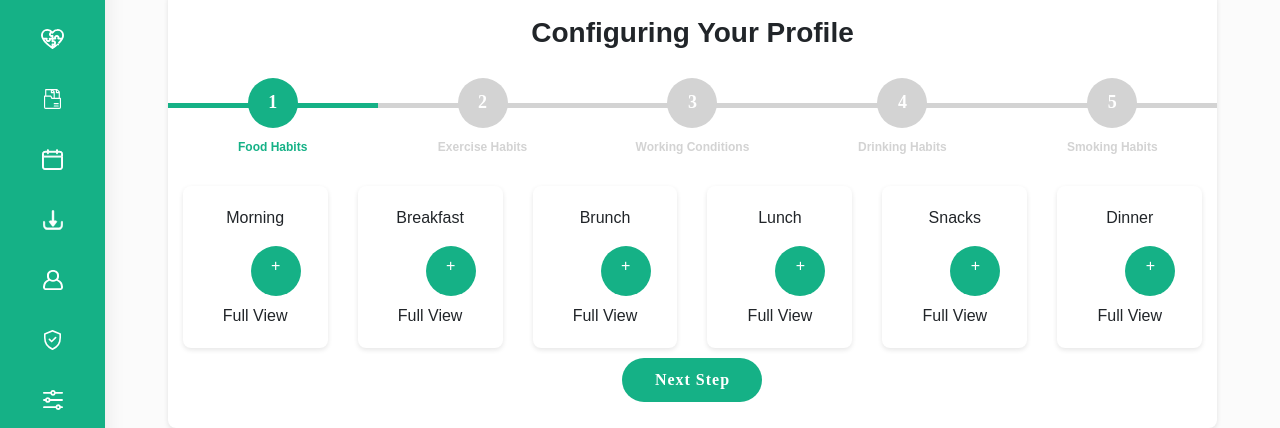
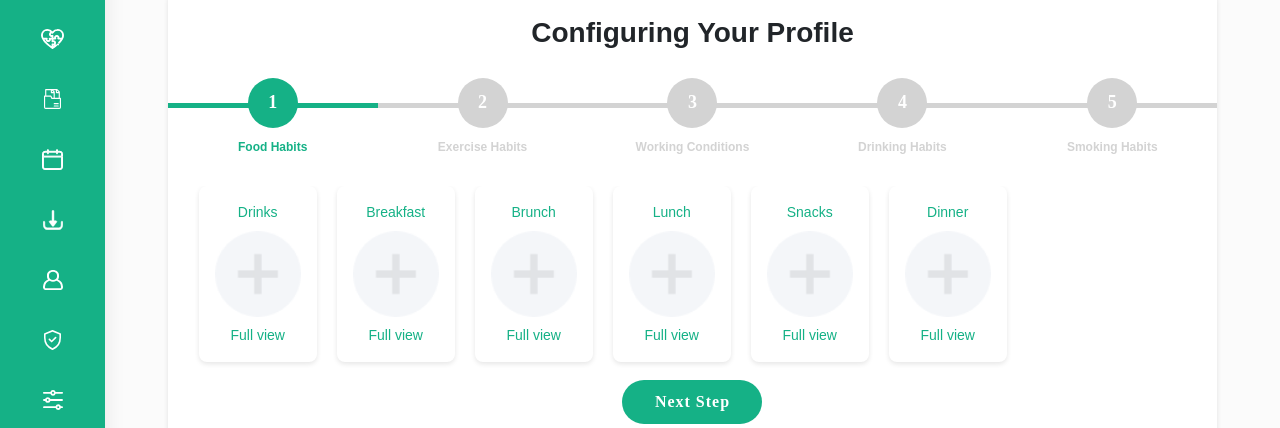
Before and after one commit to rahulchowdary97/yiralife, a plain HTML site: page ConfigureProfile.html in a window 1280 px wide. Shown: the part 216-644 px from the top of the page. Drawn offline with nearby package versions, Linux system fonts and the light colour scheme.

Commit message:
configure profile changes

```diff
--- a/ConfigureProfile.html
+++ b/ConfigureProfile.html
@@ -16,6 +16,7 @@
   <link rel="stylesheet" href="css/slick.css">
   <link rel="stylesheet" href="css/slider.css">
   <script src="js/slick.js"></script>
+
 </head>
 
 <body>
@@ -196,96 +197,95 @@
                     <li id="smoke"><strong>Smoking Habits</strong></li>
                   </ul> <!-- fieldsets -->
                   <fieldset class="pb-0">
-                    <div class="row mx-0">
-                      <div class="col-lg-2 col-6">
-                        <div class="card profile_card">
-                          <div class="card-body">
-                            <div>
-                              <p>Morning </p>
+                    <div class="row mx-0 mx-lg-0 ">
+                      <div class="col-12">
+                        <section class="variable slider mb-lg-0 pb-lg-2 pb-2 mt-4 mt-lg-0">
+                          <div class="card profile_card border-0 health_box ml-lg-3" data-toggle="modal"
+                            data-target="#myModal">
+                            <div class="card-body p-3">
+                              <div class="text-center">
+                                <p class="mb-0 font_size_14px">Drinks</p>
                               </div>
-                            <div style="background: #15b186;height: 50px;border-radius: 50px;width: 50px;" class="ml-5">
-                              <p class="mb-0 pt-2 text-white">+</p>
+                              <div><img src="images/add_icon.png" class="mt-2">
                               </div>
-                            <div>
-                              <p class="mb-0 mt-2">Full View</p>
+                              <div class="text-center">
+                                <p class="mb-0 font_size_14px mt-2">Full view</p>
+                              </div>
+                            </div>
+
+                          </div>
+                          <div class="card profile_card border-0 ml-lg-3 health_box">
+                            <div class="card-body p-3">
+                              <div class="text-center">
+                                <p class="mb-0 font_size_14px">Breakfast</p>
+                              </div>
+                              <div><img src="images/add_icon.png" class="mt-2">
+                              </div>
+                              <div class="text-center">
+                                <p class="mb-0 font_size_14px mt-2">Full view</p>
                               </div>
                             </div>
                           </div>
+                          <!-- <div class="card profile_card border-0">
+                              <div class="card-body p-3">
+                                  <div class="text-center">
+                                      <p class="mb-0 font_size_14px">Working Conditions</p>
                                   </div>
-                      <div class="col-lg-2 col-6">
-                        <div class="card profile_card">
-                          <div class="card-body">
-                            <div>
-                              <p>Breakfast</p>
+                                  <div><img src="images/workplace.png" style="height: 100px;width: 100px;" class="mt-2"></div>
+                                  <div class="text-center mt-2">
+                                      <p class="mb-0 font_size_14px">Full view</p>
                                   </div>
-                            <div style="background: #15b186;height: 50px;border-radius: 50px;width: 50px;" class="ml-5">
-                              <p class="mb-0 pt-2 text-white">+</p>
                               </div>
-                            <div>
-                              <p class="mb-0 mt-2">Full View</p>
+                          </div> -->
+                          <div class="card profile_card border-0 ml-lg-3 health_box">
+                            <div class="card-body p-3">
+                              <div class="text-center">
+                                <p class="mb-0 font_size_14px">Brunch</p>
+                              </div>
+                              <div><img src="images/add_icon.png" class="mt-2">
+                              </div>
+                              <div class="text-center">
+                                <p class="mb-0 font_size_14px mt-2">Full view</p>
                               </div>
                             </div>
                           </div>
+                          <div class="card profile_card border-0 ml-lg-3 health_box">
+                            <div class="card-body p-3">
+                              <div class="text-center">
+                                <p class="mb-0 font_size_14px">Lunch</p>
                               </div>
-                      <div class="col-lg-2 col-6 mt-2 mt-lg-0">
-                        <div class="card profile_card">
-                          <div class="card-body">
-                            <div>
-                              <p>Brunch</p>
+                              <div><img src="images/add_icon.png" class="mt-2">
                               </div>
-                            <div style="background: #15b186;height: 50px;border-radius: 50px;width: 50px;" class="ml-5">
-                              <p class="mb-0 pt-2 text-white">+</p>
-                            </div>
-                            <div>
-                              <p class="mb-0 mt-2">Full View</p>
+                              <div class="text-center">
+                                <p class="mb-0 font_size_14px mt-2">Full view</p>
                               </div>
                             </div>
                           </div>
+                          <div class="card profile_card border-0 ml-lg-3 health_box">
+                            <div class="card-body p-3">
+                              <div class="text-center">
+                                <p class="mb-0 font_size_14px">Snacks</p>
                               </div>
-                      <div class="col-lg-2 col-6 mt-2 mt-lg-0">
-                        <div class="card profile_card">
-                          <div class="card-body">
-                            <div>
-                              <p>Lunch</p>
+                              <div><img src="images/add_icon.png" class="mt-2">
                               </div>
-                            <div style="background: #15b186;height: 50px;border-radius: 50px;width: 50px;" class="ml-5">
-                              <p class="mb-0 pt-2 text-white">+</p>
-                            </div>
-                            <div>
-                              <p class="mb-0 mt-2">Full View</p>
+                              <div class="text-center">
+                                <p class="mb-0 font_size_14px mt-2">Full view</p>
                               </div>
                             </div>
                           </div>
+                          <div class="card profile_card border-0 ml-lg-3 health_box">
+                            <div class="card-body p-3">
+                              <div class="text-center">
+                                <p class="mb-0 font_size_14px">Dinner</p>
                               </div>
-                      <div class="col-lg-2 col-6 mt-2 mt-lg-0">
-                        <div class="card profile_card">
-                          <div class="card-body">
-                            <div>
-                              <p>Snacks</p>
+                              <div><img src="images/add_icon.png" class="mt-2">
                               </div>
-                            <div style="background: #15b186;height: 50px;border-radius: 50px;width: 50px;" class="ml-5">
-                              <p class="mb-0 pt-2 text-white">+</p>
-                            </div>
-                            <div>
-                              <p class="mb-0 mt-2">Full View</p>
+                              <div class="text-center">
+                                <p class="mb-0 font_size_14px mt-2">Full view</p>
                               </div>
                             </div>
                           </div>
-                      </div>
-                      <div class="col-lg-2 col-6 mt-2 mt-lg-0">
-                        <div class="card profile_card">
-                          <div class="card-body">
-                            <div>
-                              <p>Dinner</p>
-                            </div>
-                            <div style="background: #15b186;height: 50px;border-radius: 50px;width: 50px;" class="ml-5">
-                              <p class="mb-0 pt-2 text-white">+</p>
-                            </div>
-                            <div>
-                              <p class="mb-0 mt-2">Full View</p>
-                            </div>
-                          </div>
-                        </div>
+                        </section>
                       </div>
                     </div>
                     <input type="button" name="next" class="next action-button" value="Next Step" />
@@ -318,9 +318,11 @@
     </div>
   </div>
 
+  <script src="js/bootstrap.min.js"></script>
   <script src="js/bootstrap.js"></script>
-  <script src="js/bootstrap.min.js"></script>
-  <script src="js/jquery.min.js"></script>
+  <script src="js/jquery-3.5.1.js"></script>
+  <script src="js/slick.js"></script>
+  <script src="js/bootstrap.js"></script>
   <script>
     $(document).ready(function () {
       $(".variable").slick({
@@ -400,8 +402,49 @@
 
     });
   </script>
-<script src="https://maxcdn.bootstrapcdn.com/bootstrap/4.5.2/js/bootstrap.min.js"></script>
-  <script src="js/jquery-3.5.1.js"></script>
+  <div class="modal pr-0" id="myModal" data-backdrop="static">
+    <div class="modal-dialog modal-dialog-centered modal-lg">
+      <div class="modal-content border-0">
+
+        <!-- Modal Header -->
+        <div class="border-0">
+          <div class="row mx-0 mt-3">
+            <div class="col-lg-8">
+              <h4 class="modal-title">Morning Bevarages</h4>
+            </div>
+            <div class="col-lg-4 mt-3 mt-lg-0">
+              <span class="btn-show-pass">
+                <i class="fa fa-search"></i>
+              </span>
+              <input class="form-control" type="text" placeholder="search">
+            </div>
+          </div>
+        </div>
+
+        <!-- Modal body -->
+        <div class="modal-body">
+          <div class="row">
+            <div class="col-2 col-lg-1">
+              <img src="images/blackcoffee-1561170296.png" style="height: 100px;">
+            </div>
+            <div class="col-2 col-lg-1">
+              <img src="images/Tea.png" style="height: 100px;">
+            </div>
+            <div class="col-2 col-lg-1">
+              <img src="images/blackcoffee-1561170296.png" style="height: 100px;">
+            </div>
+          </div>
+        </div>
+
+        <!-- Modal footer -->
+        <div class="modal-footer border-0">
+          <button type="button" class="btn btn_custom pl-4 pr-4" data-dismiss="modal">Skip</button>
+          <button type="button" class="btn btn_custom pl-4 pr-4" data-dismiss="modal">Save</button>
+        </div>
+
+      </div>
+    </div>
+  </div>
 </body>
 
 </html>
--- a/css/style.css
+++ b/css/style.css
@@ -340,3 +340,26 @@ select.list-dt:focus {
   width: 100%;
   object-fit: cover;
 }
+.fa-eye:before {
+  content: '\f06e';
+}
+.btn-show-pass {
+  font-size: 15px;
+  color: #999999;
+  display: -webkit-box;
+  display: -webkit-flex;
+  display: -moz-box;
+  display: -ms-flexbox;
+  display: flex;
+  align-items: center;
+  position: absolute;
+  height: 100%;
+  top: 0;
+  right: 20px;
+  padding: 0 5px;
+  cursor: pointer;
+  -webkit-transition: background 0.4s;
+  -o-transition: background 0.4s;
+  -moz-transition: background 0.4s;
+  transition: background 0.4s;
+}
```
Also changed, not shown: Foodhabits.html (+0 -1 lines), images/Tea.png (added), images/add_icon.png (added), images/blackcoffee-1561170296.png (added). Lines whose indentation alone changed are shown as unchanged.
